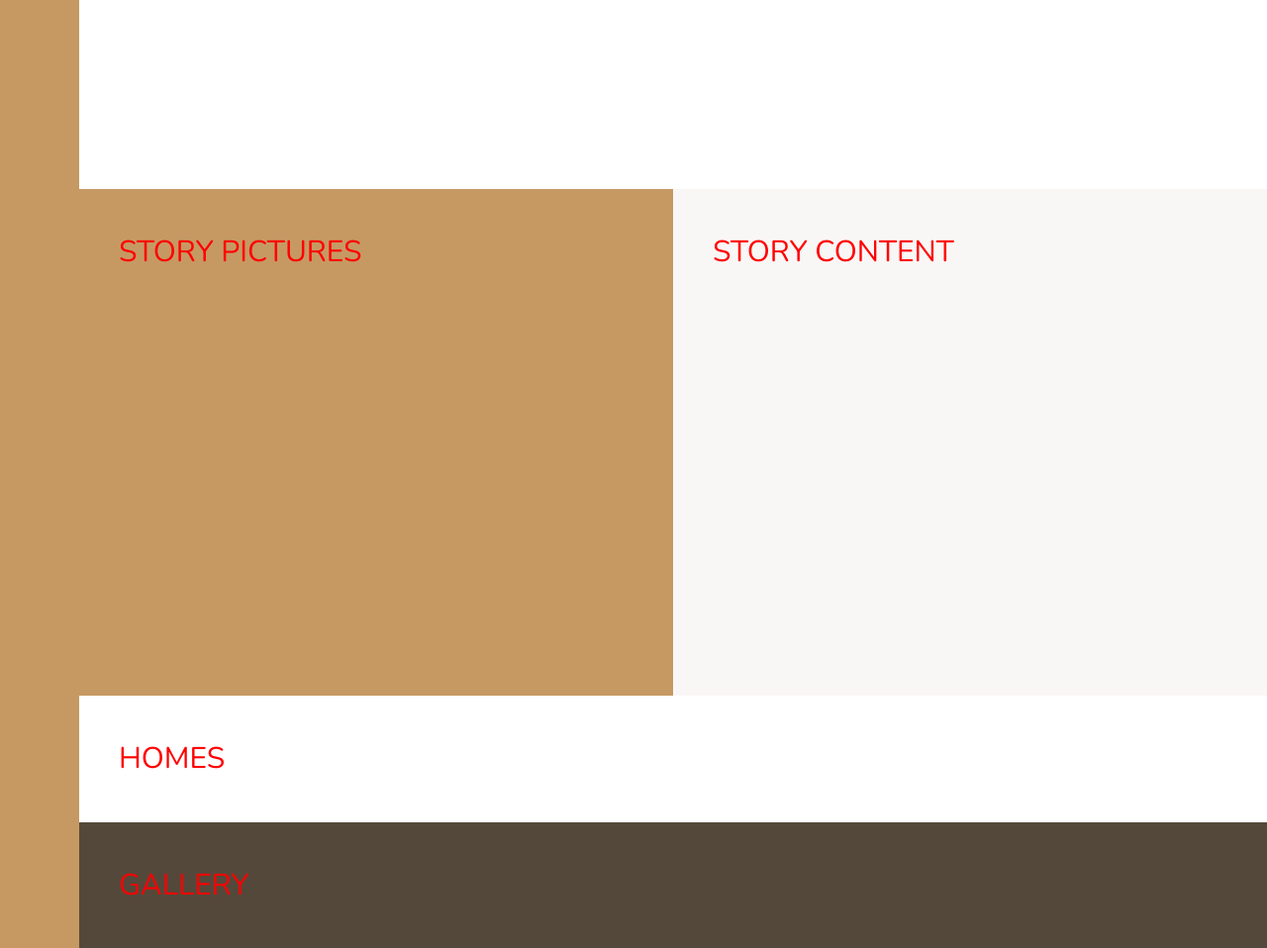
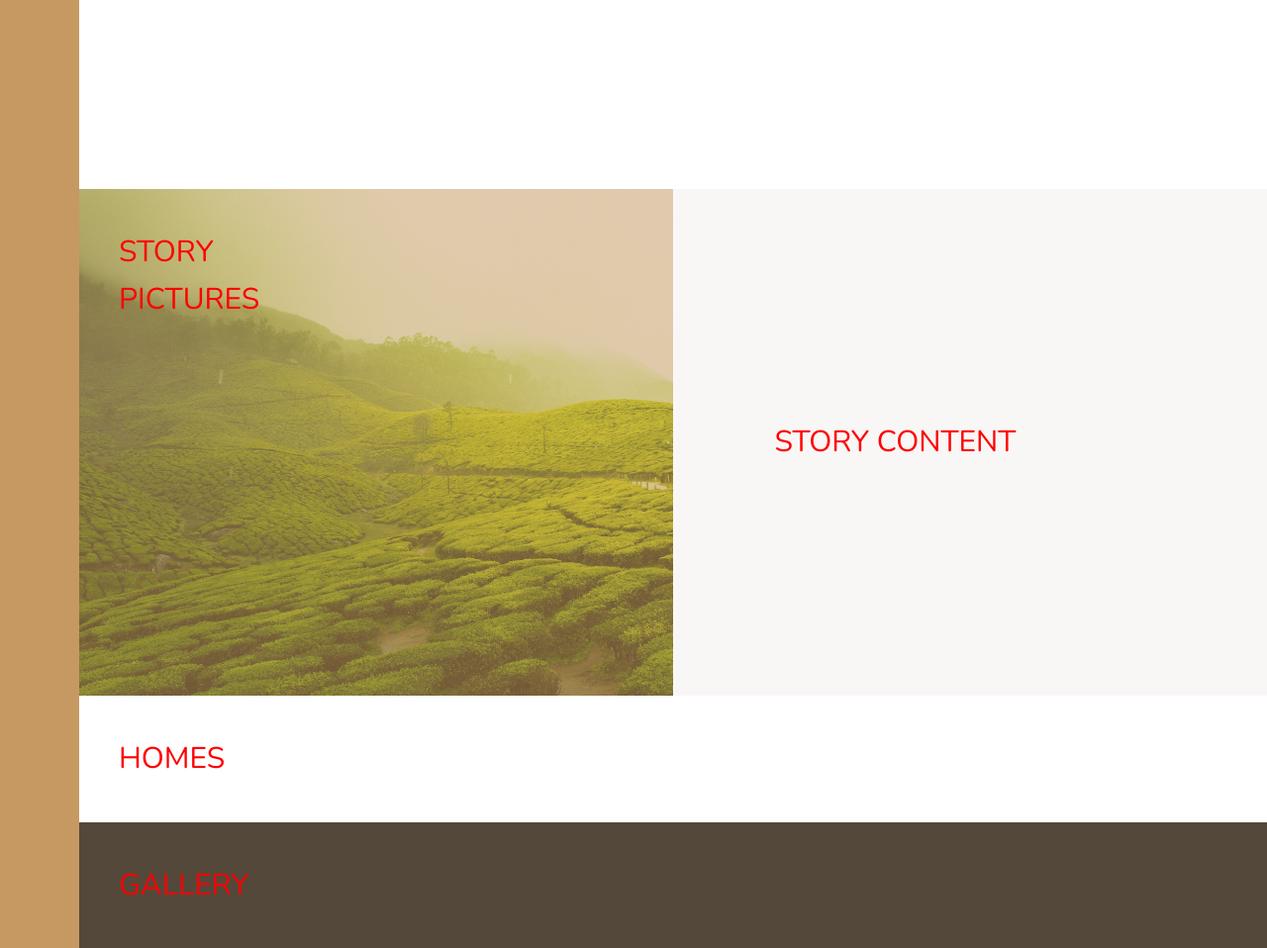
Before and after one commit to user1990/modern-styling-package, a PHP site: page / in a window 1280 px wide. Shown: the part 1255-2213 px from the top of the page at 99% size. Run offline with PHP 8.4, Linux system fonts and the light colour scheme; style sheets or scripts are compiled from the project's sources.

Commit message:
Building story section

```diff
--- a/Nexter/styles/sass/components/_story.scss
+++ b/Nexter/styles/sass/components/_story.scss
@@ -2,10 +2,56 @@
   &__pictures {
     background-color: $color-primary;
     grid-column: full-start / col-end 4;
+    background: linear-gradient(
+        rgba($color-primary, 0.5),
+        rgba($color-primary, 0.5)
+      ),
+      url(../../assets/img/back.jpg) center/cover no-repeat border-box;
+
+    display: grid;
+    grid-template-columns: repeat(6, 1fr);
+    grid-template-rows: repeat(6, 1fr);
+    align-items: center;
+  }
+
+  &__img--1 {
+    width: 100%;
+    grid-row: 2 / 6;
+    grid-column: 2 / 6;
+    box-shadow: $shadow-img-1;
+
+    /* @media only screen and (max-width: $bp-medium) {
+      grid-column: 1 / 5;
+      grid-row: 1 / -1;
+    } */
+  }
+
+  &__img--2 {
+    width: 115%;
+    grid-row: 4 / 6;
+    grid-column: 4 / 7;
+    z-index: 20;
+    box-shadow: $shadow-img-2;
+
+    /* @media only screen and (max-width: $bp-medium) {
+      grid-row: 1 / -1;
+      width: 100%;
+    } */
   }
 
   &__content {
     background-color: $color-grey-light-1;
     grid-column: col-start 5 / full-end;
+
+    padding: 6rem 8vw;
+    display: grid;
+    align-content: center;
+    justify-items: start;
+  }
+
+  &__text {
+    font-size: 1.5rem;
+    font-style: italic;
+    margin-bottom: 4rem;
   }
 }
```
